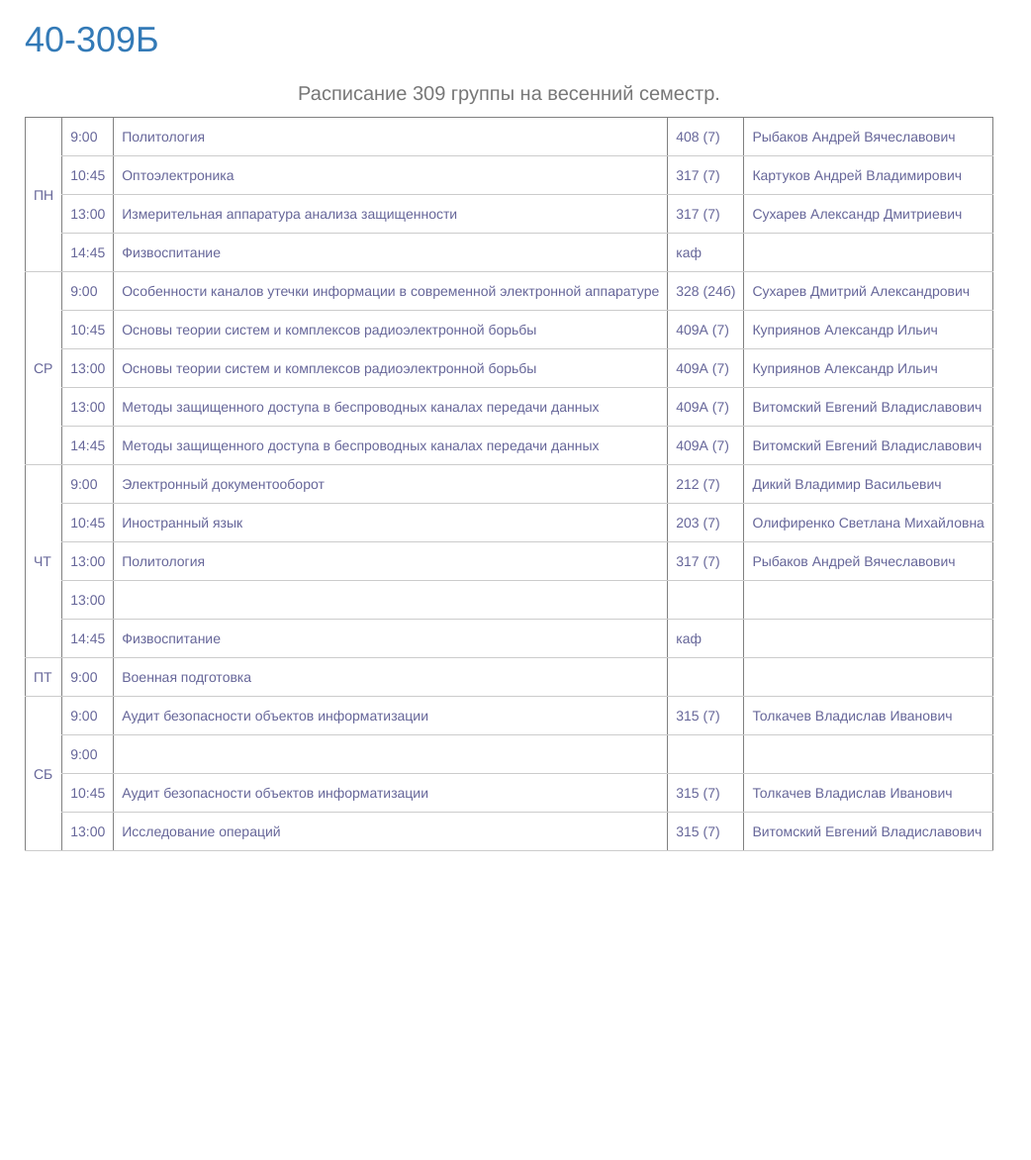
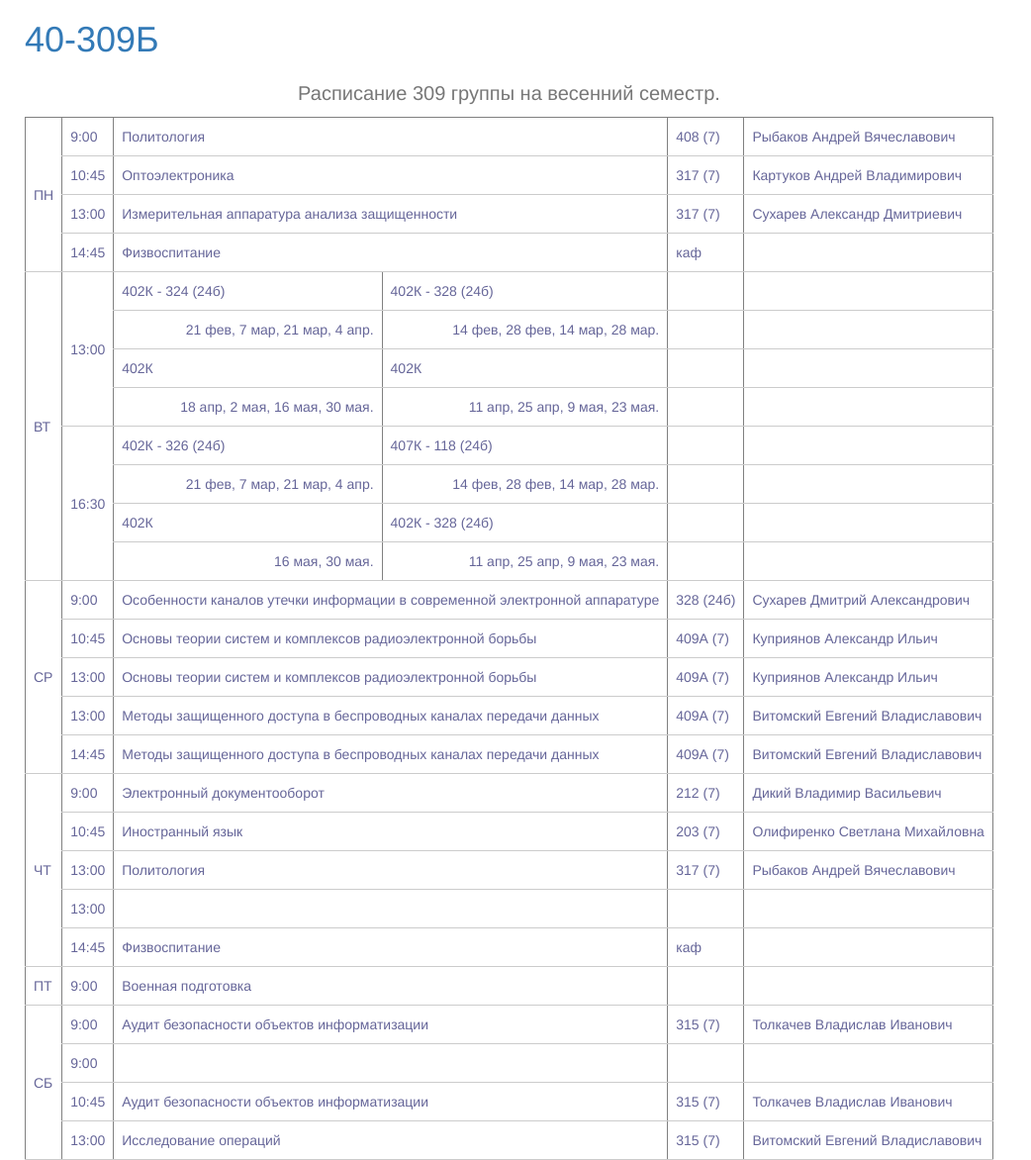
Before and after one commit to Kavtaskin/first_look_at_Django, a Django app: page / in a window 1280 px wide. Shown: the whole page at 99% size, without its empty margins (0-1042 px from the left). Before the commit the page ends 860 px from the top, so only its background shows below. Run offline with Django 3.2, Linux system fonts and the light colour scheme; some libraries are stand-ins or nearby versions.

Commit message:
Mod. static files

```diff
--- a/Blog/templates/Blog/post_list.html
+++ b/Blog/templates/Blog/post_list.html
@@ -17,57 +17,108 @@
                 <tr>
                     <td rowspan="4">ПН</td>
                     <td>9:00</td>
-                    <td>Политология</td>
+                    <td colspan="2">Политология</td>
                     <td>408 (7)</td>
                     <td>Рыбаков Андрей Вячеславович</td>
                 </tr>
                 <tr>
                     <td>10:45</td>
-                    <td>Оптоэлектроника</td>
+                    <td colspan="2">Оптоэлектроника</td>
                     <td>317 (7)</td>
                     <td>Картуков Андрей Владимирович</td>
                 </tr>
                 <tr>
                     <td>13:00</td>
-                    <td>Измерительная аппаратура анализа защищенности </td>
+                    <td colspan="2">Измерительная аппаратура анализа защищенности </td>
                     <td>317 (7)</td>
                     <td>Сухарев Александр Дмитриевич</td>
                 </tr>
                 <tr>
                     <td>14:45</td>
-                    <td>Физвоспитание</td>
+                    <td colspan="2">Физвоспитание</td>
                     <td>каф</td>
                     <td></td>
                 </tr>
 
                 <tr>
+                    <td rowspan="8">ВТ</td>
+                    <td rowspan="4">13:00</td>
+                    <td>402К - 324 (24б)</td>
+                    <td>402К - 328 (24б)</td>
+                    <td></td>
+                    <td></td>
+                </tr>
+                <tr>
+                    <td align="right">21 фев, 7 мар, 21 мар, 4 апр.</td>
+                    <td align="right">14 фев, 28 фев, 14 мар, 28 мар.</td>
+                    <td></td>
+                    <td></td>
+                </tr>
+                <tr>
+                    <td>402К</td>
+                    <td>402К</td>
+                    <td></td>
+                    <td></td>
+                </tr>
+                <tr>
+                    <td align="right">18 апр, 2 мая, 16 мая, 30 мая.</td>
+                    <td align="right">11 апр, 25 апр, 9 мая, 23 мая.</td>
+                    <td></td>
+                    <td></td>
+                </tr>
+                <tr>
+                    <td rowspan="4">16:30</td>
+                    <td>402К - 326 (24б)</td>
+                    <td>407К - 118 (24б)</td>
+                    <td></td>
+                    <td></td>
+                </tr>
+                <tr>
+                    <td align="right">21 фев, 7 мар, 21 мар, 4 апр.</td>
+                    <td align="right">14 фев, 28 фев, 14 мар, 28 мар.</td>
+                    <td></td>
+                    <td></td>
+                </tr>
+                <tr>
+                    <td>402К</td>
+                    <td>402К - 328 (24б)</td>
+                    <td></td>
+                    <td></td>
+                </tr>
+                <tr>
+                    <td align="right">16 мая, 30 мая.</td>
+                    <td align="right">11 апр, 25 апр, 9 мая, 23 мая.</td>
+                    <td></td>
+                    <td></td>
+                </tr>
+                <tr>
                     <td rowspan="5">СР</td>
                     <td>9:00</td>
-                    <td>Особенности каналов утечки информации в современной электронной аппаратуре</td>
+                    <td colspan="2">Особенности каналов утечки информации в современной электронной аппаратуре</td>
                     <td>328 (24б)</td>
                     <td>Сухарев Дмитрий Александрович</td>
                 </tr>
                 <tr>
                     <td>10:45</td>
-                    <td>Основы теории систем и комплексов радиоэлектронной борьбы </td>
+                    <td colspan="2">Основы теории систем и комплексов радиоэлектронной борьбы </td>
                     <td>409А (7)</td>
                     <td>Куприянов Александр Ильич</td>
                 </tr>
                 <tr>
                     <td>13:00</td>
-                    <td>Основы теории систем и комплексов радиоэлектронной борьбы </td>
+                    <td colspan="2">Основы теории систем и комплексов радиоэлектронной борьбы </td>
                     <td>409А (7)</td>
                     <td>Куприянов Александр Ильич</td>
                 </tr>
                 <tr>
                     <td>13:00</td>
-                    <td>Методы защищенного доступа в беспроводных каналах передачи данных</td>
+                    <td colspan="2">Методы защищенного доступа в беспроводных каналах передачи данных</td>
                     <td>409А (7)</td>
                     <td>Витомский Евгений Владиславович</td>
                 </tr>
                 <tr>
                     <td>14:45</td>
-                    <td>Методы защищенного доступа в беспроводных каналах передачи данных</td>
+                    <td colspan="2">Методы защищенного доступа в беспроводных каналах передачи данных</td>
                     <td>409А (7)</td>
                     <td>Витомский Евгений Владиславович</td>
                 </tr>
@@ -75,31 +126,31 @@
                 <tr>
                     <td rowspan="5">ЧТ</td>
                     <td>9:00</td>
-                    <td>Электронный документооборот</td>
+                    <td colspan="2">Электронный документооборот</td>
                     <td>212 (7)</td>
                     <td>Дикий Владимир Васильевич</td>
                 </tr>
                 <tr>
                     <td>10:45</td>
-                    <td>Иностранный язык</td>
+                    <td colspan="2">Иностранный язык</td>
                     <td>203 (7)</td>
                     <td>Олифиренко Светлана Михайловна</td>
                 </tr>
                 <tr>
                     <td>13:00</td>
-                    <td>Политология</td>
+                    <td colspan="2">Политология</td>
                     <td>317 (7)</td>
                     <td>Рыбаков Андрей Вячеславович</td>
                 </tr>
                 <tr>
                     <td>13:00</td>
-                    <td></td>
+                    <td colspan="2"></td>
                     <td></td>
                     <td></td>
                 </tr>
                 <tr>
                     <td>14:45</td>
-                    <td>Физвоспитание</td>
+                    <td colspan="2">Физвоспитание</td>
                     <td>каф</td>
                     <td></td>
                 </tr>
@@ -107,32 +158,32 @@
                 <tr rowspan="4">
                     <td >ПТ</td>
                     <td >9:00</td>
-                    <td>Военная подготовка</td>
+                    <td colspan="2">Военная подготовка</td>
                     <td ></td>
                     <td></td>
                 </tr>
                 <tr>
                     <td rowspan="4">СБ</td>
                     <td>9:00</td>
-                    <td>Аудит безопасности объектов информатизации </td>
+                    <td colspan="2">Аудит безопасности объектов информатизации </td>
                     <td>315 (7)</td>
                     <td>Толкачев Владислав Иванович</td>
                 </tr>
                 <tr>
                     <td>9:00</td>
-                    <td></td>
+                    <td colspan="2"></td>
                     <td></td>
                     <td></td>
                 </tr>
                 <tr>
                     <td>10:45</td>
-                    <td>Аудит безопасности объектов информатизации </td>
+                    <td colspan="2">Аудит безопасности объектов информатизации </td>
                     <td>315 (7)</td>
                     <td>Толкачев Владислав Иванович</td>
                 </tr>
                 <tr>
                     <td>13:00</td>
-                    <td>Исследование операций </td>
+                    <td colspan="2">Исследование операций </td>
                     <td>315 (7)</td>
                     <td>Витомский Евгений Владиславович</td>
                 </tr>
```
